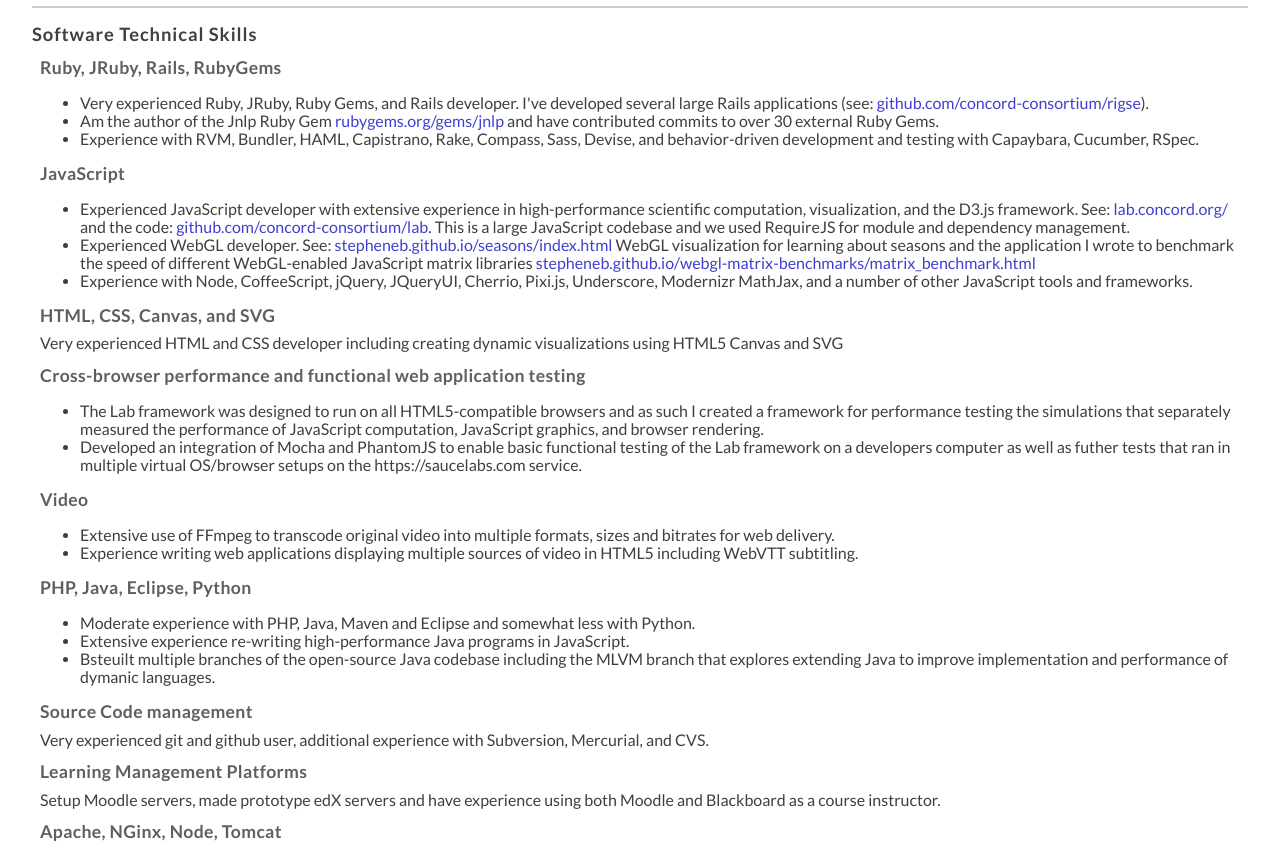
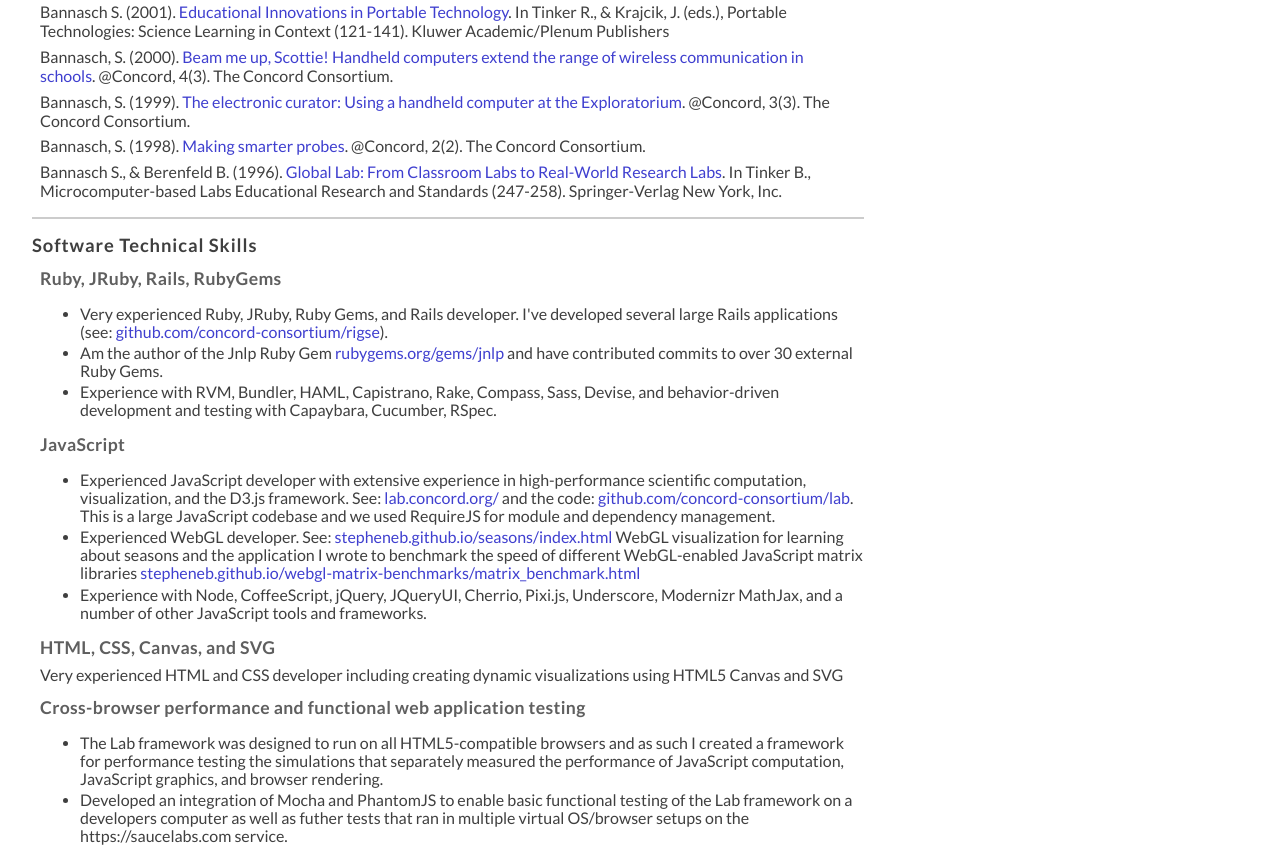
Before and after one commit to stepheneb/stepheneb.github.io, a plain HTML site: page resume.html in a window 1280 px wide. Shown: the part 1376-2224 px from the top of the page. Drawn offline with Linux system fonts and the light colour scheme; files whose address does not match are found by name.

Commit message:
styling: max width 54em, li spacing

```diff
--- a/styles.css
+++ b/styles.css
@@ -46,6 +46,7 @@
 body {
   height: 100%;
   min-height: 100%;
+  max-width: 54em;
   font-size: 1em;
   font-family: 'Lato', Verdana, Geneva, sans-serif;
   margin: 0.5em 1em;
@@ -139,5 +140,9 @@
 a {
   text-decoration: none; }
 
+li {
+  margin: 0.2em 0em 0.2em 0em;
+}
+
 code {
 font-size: 0.95em; }
```
